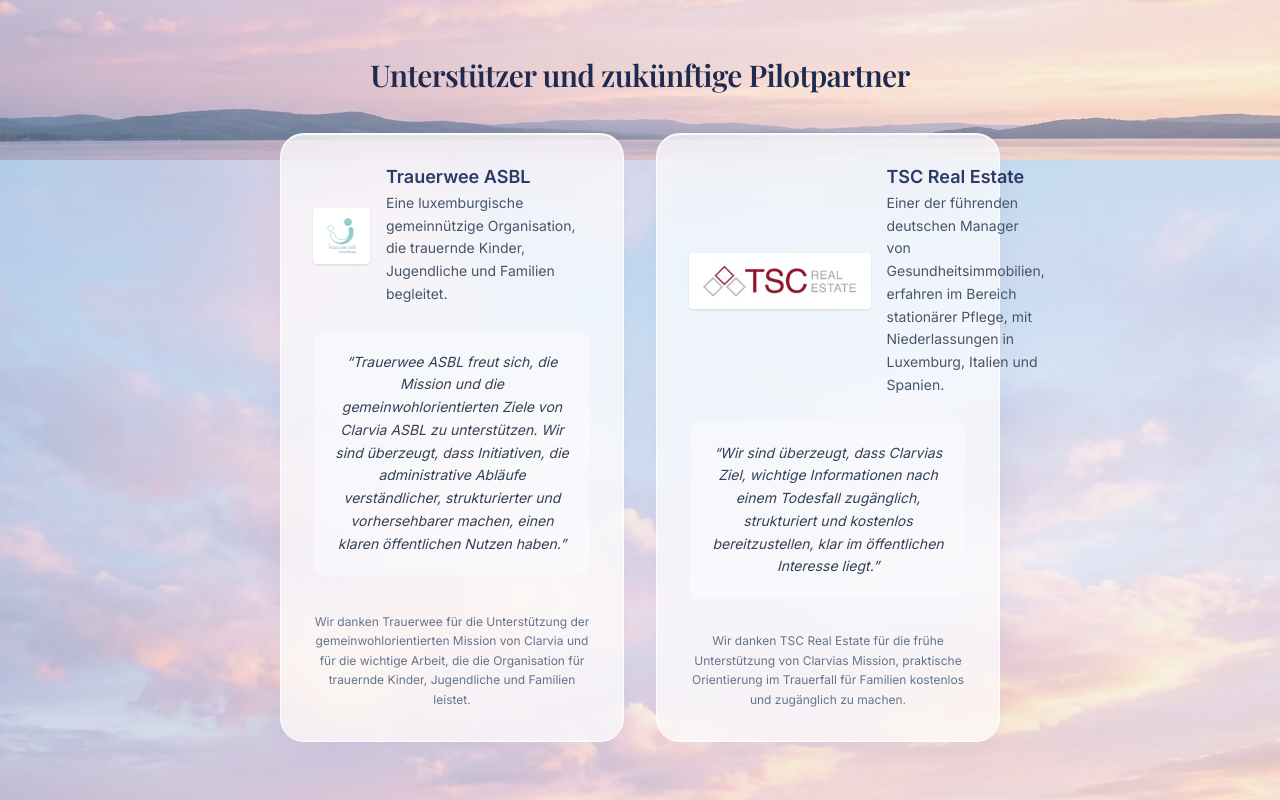
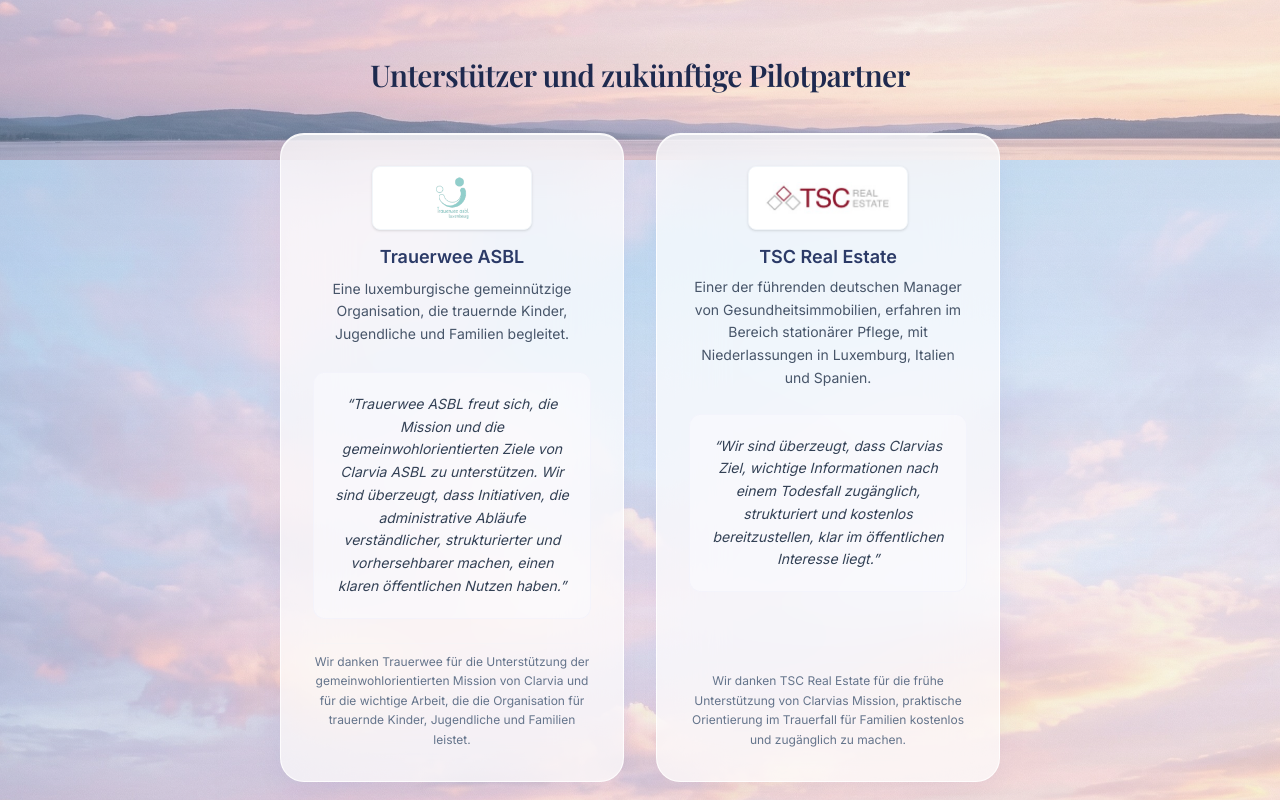
Before and after one commit to clarvia-org/clarvia-graph, a Next.js app: page /de/contribute in a window 1280 px wide. Shown: the part 2240-3040 px from the top of the page. Built offline with nearby package versions, Linux system fonts and the light colour scheme; a web font is replaced by a local one.

Commit message:
Fix supporter cards layout and alignment (#136)
Closes: none
- src/app/[lang]/sections/TrustSection.tsx: Stacked card elements
vertically, aligned logos, added min-height to descriptions, and added
overflow word breaks.
Code only.

```diff
--- a/src/app/[lang]/sections/TrustSection.tsx
+++ b/src/app/[lang]/sections/TrustSection.tsx
@@ -14,34 +14,34 @@
           )}
         </h2>
 
-        <div className="grid grid-cols-1 md:grid-cols-2 gap-8 max-w-5xl mx-auto">
+        <div className="grid grid-cols-1 md:grid-cols-2 gap-8 max-w-5xl mx-auto items-stretch">
           {SUPPORTERS.map((supporter, idx) => (
             <div key={idx} className="glass-panel p-6 sm:p-8 flex flex-col justify-between h-full">
               <div>
-                <div className="flex flex-col sm:flex-row items-center gap-4 mb-6">
-                  <a href={supporter.url} target="_blank" rel="noopener noreferrer" className="flex-shrink-0">
-                    <img src={supporter.logo} alt={supporter.name} className="h-14 object-contain rounded bg-white px-3 py-2 shadow-sm hover:shadow-md transition-shadow" />
+                <div className="flex flex-col items-center mb-6">
+                  <div className="h-16 flex items-center justify-center mb-4">
+                    <a href={supporter.url} target="_blank" rel="noopener noreferrer" className="inline-flex items-center justify-center h-full w-40 bg-white rounded-lg px-4 py-2 shadow-sm border border-calm-blue-100 hover:shadow-md transition-shadow">
+                      <img src={supporter.logo} alt={supporter.name} className="max-h-full max-w-full object-contain" />
                     </a>
-                  <div className="text-center sm:text-left">
-                    <h3 className="text-lg font-semibold mb-1" style={{ color: "#2b3a67" }}>
+                  </div>
+                  <h3 className="text-lg font-semibold text-center mb-2" style={{ color: "#2b3a67" }}>
                     <a href={supporter.url} target="_blank" rel="noopener noreferrer" className="hover:text-calm-lilac-600 transition-colors">
                       {supporter.name}
                     </a>
                   </h3>
-                    <p className="text-sm text-calm-blue-600 leading-relaxed">
+                  <p className="text-sm text-calm-blue-600 leading-relaxed text-center md:min-h-[4.5rem] flex items-center justify-center break-words">
                     {l(lang, supporter.description.en, supporter.description.fr, supporter.description.de)}
                   </p>
                 </div>
-                </div>
 
                 <blockquote className="bg-calm-lilac-50/60 rounded-xl p-5 border border-calm-lilac-100/60 mb-6">
-                  <p className="text-sm text-calm-blue-700 leading-relaxed italic text-center">
+                  <p className="text-sm text-calm-blue-700 leading-relaxed italic text-center break-words">
                     &ldquo;{l(lang, supporter.quote.en, supporter.quote.fr, supporter.quote.de)}&rdquo;
                   </p>
                 </blockquote>
               </div>
 
-              <p className="text-xs text-calm-blue-500 leading-relaxed text-center mt-auto pt-2">
+              <p className="text-xs text-calm-blue-500 leading-relaxed text-center mt-auto pt-2 border-t border-calm-blue-100/30 break-words">
                 {l(lang, supporter.thanks.en, supporter.thanks.fr, supporter.thanks.de)}
               </p>
             </div>
```
Lines whose indentation alone changed are shown as unchanged.
